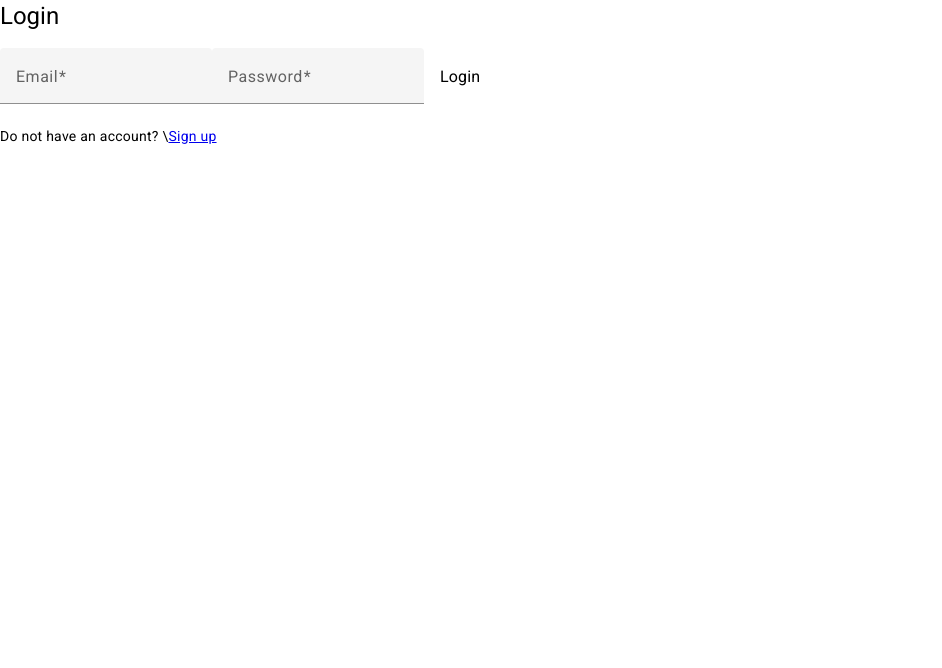
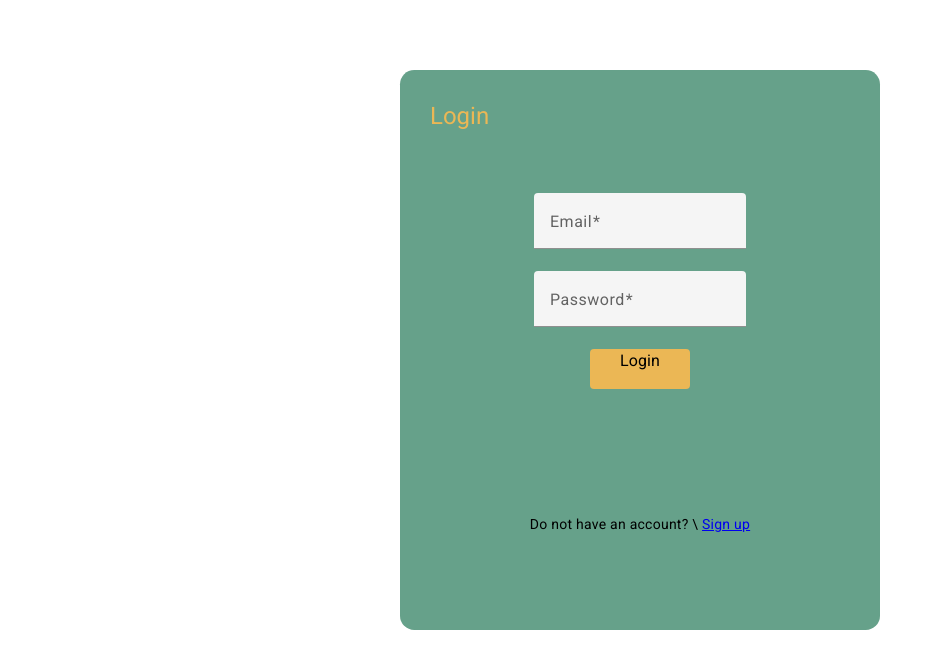
Before and after one commit to FoodOs-Upc/FoodOs-FrontEnd, an Angular app: page /login in a window 1280 px wide. Shown: the top 668 px of the page, without its empty margins (0-942 px from the left). Built offline with nearby package versions, Linux system fonts and the light colour scheme.

Commit message:
feat(Auth): add style en login component

```diff
--- a/src/app/Auth/pages/login/login.component.css
+++ b/src/app/Auth/pages/login/login.component.css
@@ -0,0 +1,54 @@
+.content-login{
+  height: 100vh;
+  display: flex;
+  flex-direction: column;
+  align-items: center;
+  padding-top: 70px;
+
+}
+.content-form-login{
+  background-color: #66A18A;
+  border-radius: 1.778vh;
+  width: 60vh;
+  height: 70vh;
+
+
+
+
+  >div{
+    padding: 30px;
+    >h1{
+      color: #EBB755;
+    }
+
+
+  }
+  >form {
+    display: flex;
+    flex-direction: column;
+    padding: 15px;
+    align-items: center;
+
+
+    > button {
+      width: 100px; /* Ancho del botón */
+      height: 40px; /* Alto del botón */
+
+      background-color: #EBB755;
+
+
+
+    }
+
+  }
+  .route-register{
+    display: flex;
+
+
+    align-content: center;
+    justify-content: center;
+    >p{
+      margin-top: 10vh;
+    }
+  }
+}
--- a/src/app/Auth/pages/login/login.component.html
+++ b/src/app/Auth/pages/login/login.component.html
@@ -1,5 +1,9 @@
+<div class="content-login">
+  <div class="content-form-login">
     <div>
       <h1>Login</h1>
+    </div>
+
     <form [formGroup]="LoginForm" (ngSubmit)="onLogin()" autocomplete="off">
       <mat-form-field>
         <mat-label>Email</mat-label>
@@ -11,7 +15,9 @@
       </mat-form-field>
       <button mat-button mat-flat-button type="submit"><h3>Login</h3></button>
     </form>
-  <div >
-    <p>Do not have an account? \<a routerLink="/auth/signUp">Sign up</a></p>
+    <div class="route-register" >
+      <p class="iten 1">Do not have an account? \ <a routerLink="/auth/signUp">Sign up</a></p>
     </div>
   </div>
+
+</div>
--- a/src/app/Auth/pages/login/login.component.ts
+++ b/src/app/Auth/pages/login/login.component.ts
@@ -29,14 +29,14 @@ export class LoginComponent{
   onLogin():void {
     if(this.LoginForm.invalid)return;
     //hacer un post para el desploy con backend
-    this.userService.login(this.LoginForm.controls['email'].value, this.LoginForm.controls['password'].value)
+    this.userService.login(
+      this.LoginForm.controls['email'].value,
+      this.LoginForm.controls['password'].value)
+
       .subscribe(response =>{
         console.log("Inicio correcto");
-        console.log(localStorage.getItem('idProfile'));
-        this.userService.printData();
-        this.router.navigate(['signUp']);
-
-
+        /*this.userService.printData();*/
+        this.router.navigate(['home']);
 
       })
 
```
Lines whose indentation alone changed are shown as unchanged.
